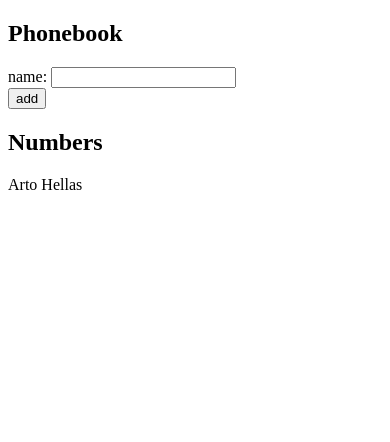
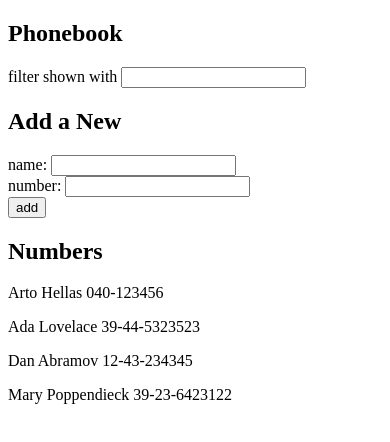
Before and after one commit to amir-roshan/Fullstackopen, a React (Vite) app in the folder part2/2) The Phonebook/: page / in a window 390 px wide. Shown: the top 442 px of the page. Built offline with nearby package versions, Linux system fonts and the light colour scheme.

Commit message:
2.8: The Phonebook Step 3 & 2.9*: The Phonebook Step 4

```diff
--- a/part2/2) The Phonebook/src/App.jsx
+++ b/part2/2) The Phonebook/src/App.jsx
@@ -2,9 +2,23 @@ import { useState } from 'react';
 
 const App = () => {
     const [persons, setPersons] = useState([
-        { name: 'Arto Hellas' }
+        { name: 'Arto Hellas', phoneNumber: '040-123456', id: 1 },
+        { name: 'Ada Lovelace', phoneNumber: '39-44-5323523', id: 2 },
+        { name: 'Dan Abramov', phoneNumber: '12-43-234345', id: 3 },
+        { name: 'Mary Poppendieck', phoneNumber: '39-23-6423122', id: 4 }
     ]);
     const [newName, setNewName] = useState('');
+    const [phoneNumber, setPhoneNymber] = useState(0);
+    const [isFiltered, setIsFiltered] = useState(false);
+
+    const handleFilter = (event) => {
+        setIsFiltered(true);
+        const name = event.target.value;
+        if (name === "")
+            setIsFiltered(false);
+        else
+            setNewName(name);
+    };
 
     const handleSubmit = (event) => {
         event.preventDefault();
@@ -17,8 +31,9 @@ const App = () => {
 
         if (isNameSimilar) {
             alert(`${newName} is already added to the framework`);
-        } else {
-            setPersons(persons.concat({ name: newName }));
+        }
+        else {
+            setPersons(persons.concat({ name: newName, phoneNumber: phoneNumber }));
         }
     };
 
@@ -27,19 +42,28 @@ const App = () => {
         setNewName(name);
     };
 
+    const handlePhoneNUmber = (event) => {
+        const phoneNumber = event.target.value;
+        setPhoneNymber(phoneNumber);
+    };
+
     return (
         <div>
             <h2>Phonebook</h2>
+            <form action="">
+                <div>filter shown with <input type="text" onChange={handleFilter} /></div>
+            </form>
+            <h2>Add a New</h2>
             <form onSubmit={handleSubmit}>
-                <div>
-                    name: <input onChange={handlePhoneName} value={newName} />
-                </div>
-                <div>
-                    <button type="submit">add</button>
-                </div>
+                <div>name: <input onChange={handlePhoneName} /></div>
+                <div>number: <input onChange={handlePhoneNUmber} /></div>
+                <div><button type="submit">add</button></div>
             </form>
             <h2>Numbers</h2>
-            {persons.map((person) => <p key={person.name}>{person.name}</p>)}
+            {!isFiltered && persons.map((person) => <p key={person.name}>{person.name} {person.phoneNumber}</p>)}
+            {isFiltered && persons
+                .filter(person => person.name.toLowerCase().startsWith(newName.toLowerCase()))
+                .map(person => <p key={person.name}>{person.name} {person.phoneNumber}</p>)}
         </div>
     );
 };
```
